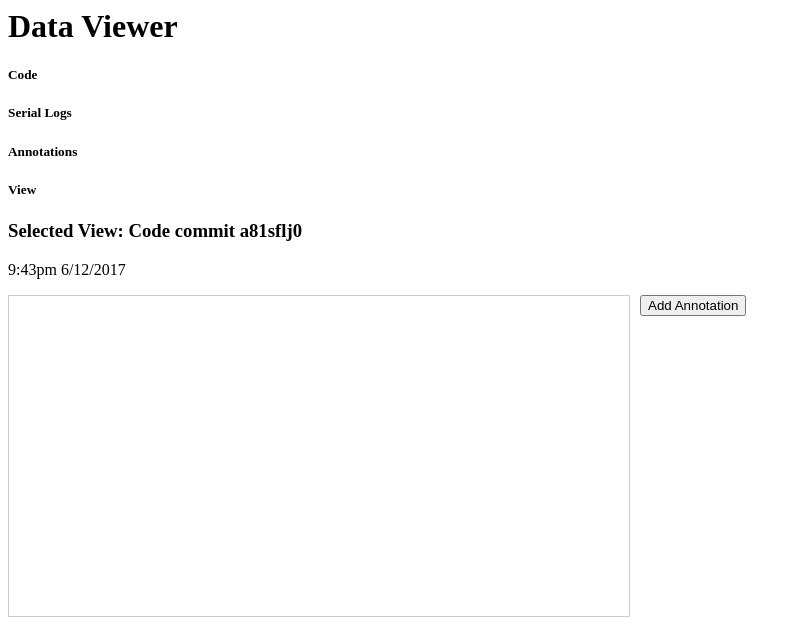
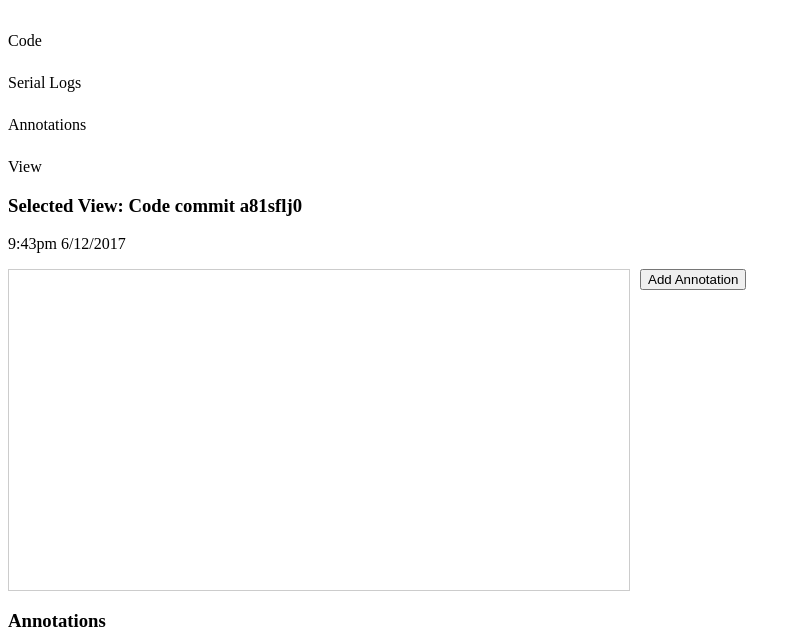
Before and after one commit to jhaip/seriallogger2, a Flask app: page / in a window 1280 px wide. Shown: the top 630 px of the page, without its empty margins (0-801 px from the left). Run offline with Flask 2, Linux system fonts and the light colour scheme; data comes from the database, SQL or seed files in the repository; both versions use the stored data as it was after the commit; some libraries are stand-ins or nearby versions.

Commit message:
clean up padding a bit

```diff
--- a/templates/index.html
+++ b/templates/index.html
@@ -49,11 +49,13 @@
             width: 100%;
             margin-bottom: 10px;
         }
+        .p-padded-top {
+            padding-top: 1.5rem;
+        }
         </style>
     </head>
     <body>
         <div class="vega-test"></div>
-        <h1>Data Viewer</h1>
         <div class="signals-overview">
             <!-- <div class="signals-overview__signal--code">
                 <h3>Code</h3>
@@ -67,13 +69,13 @@
                     <svg width="900" height="50" class="signals-overview__signal-timeline-svg"></svg>
                 </div>
             </div> -->
-            <h5>Code</h5>
+            <div class="p-padded-top">Code</div>
             <div class="signals-overview__signal--code"></div>
-            <h5>Serial Logs</h5>
+            <div class="p-padded-top">Serial Logs</div>
             <div class="signals-overview__signal--serial-logs"></div>
-            <h5>Annotations</h5>
+            <div class="p-padded-top">Annotations</div>
             <div class="signals-overview__signal--annotations"></div>
-            <h5>View</h5>
+            <div class="p-padded-top">View</div>
             <div class="signals-overview__signal--view"></div>
         </div>
         <div class="selected-view">
```
Also changed, not shown: log.db.
